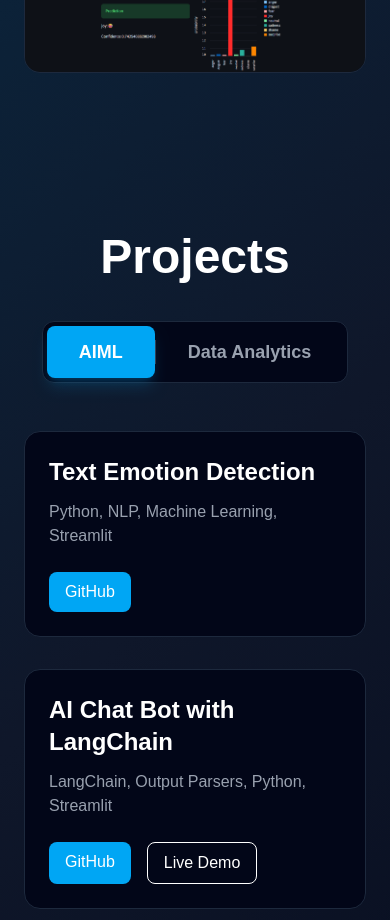
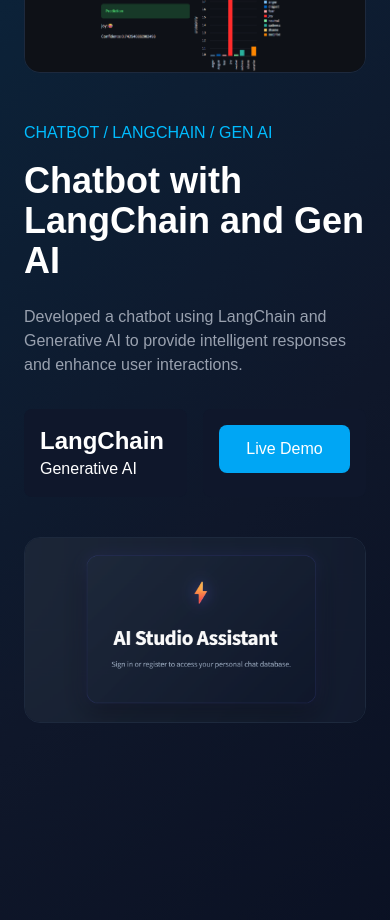
Before and after one commit to dipakpatil8832/Portfolio, a Next.js app: page / in a window 390 px wide. Shown: the part 6860-7780 px from the top of the page. Built offline with nearby package versions, Linux system fonts and the light colour scheme.

Commit message:
Update portfolio

```diff
--- a/components/FeaturedProject.tsx
+++ b/components/FeaturedProject.tsx
@@ -118,6 +118,60 @@
           </div>
 
         </div>
+        <br />
+        <br />
+        {/* Project 3 */}
+        <div className="grid md:grid-cols-2 gap-10 items-center mb-24">
+
+          <div>
+            <span className="text-sky-400">
+              CHATBOT / LANGCHAIN / GEN AI
+            </span>
+
+            <h3 className="text-4xl font-bold mt-4">
+              Chatbot with LangChain and Gen AI
+            </h3>
+
+            <p className="text-gray-400 mt-6">
+               Developed a chatbot using LangChain and Generative AI
+    to provide intelligent responses and enhance user
+    interactions.
+            </p>
+
+            <div className="grid grid-cols-2 gap-4 mt-8">
+
+              <div className="bg-slate-900 p-4 rounded-lg">
+                <span className="text-2xl font-bold">
+                  LangChain
+                </span>
+                <br />
+                Generative AI
+              </div>
+
+              <div className="bg-slate-900 p-4 rounded-lg">
+                <a
+                  href="https://ai-studio-chatbot.streamlit.app/"
+                  target="_blank"
+                  rel="noopener noreferrer"
+                  className="block w-full text-center bg-sky-500 hover:bg-sky-600 py-3 rounded-lg transition"
+                >
+                  Live Demo
+                </a>
+              </div>
+
+            </div>
+          </div>
+
+          <div>
+            <img
+              src="/project/chat_bot.png"
+              alt="Chatbot with LangChain and Gen AI"
+              className="rounded-2xl border border-slate-800"
+            />
+          </div>
+
+        </div>
+
 
       </div>
     </section>
--- a/components/Projects.tsx
+++ b/components/Projects.tsx
@@ -21,7 +21,7 @@
     title: "AI Chat Bot with LangChain",
     tech: "LangChain, Output Parsers, Python, Streamlit",
     github: "https://github.com/dipakpatil8832/langchain-llm-chatbot",
-    live: "https://langchain-llm-chatbot-2026.streamlit.app/",
+    live: "https://ai-studio-chatbot.streamlit.app/",
   },
 ];
 
```
Also changed, not shown: app/page.tsx (line endings or trailing spaces), public/project/chat_bot.png (added), 1 other file (tests, documents, lock files or other folders).
